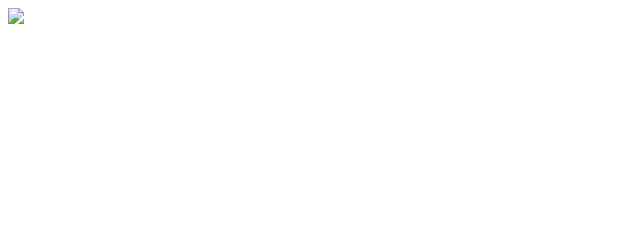
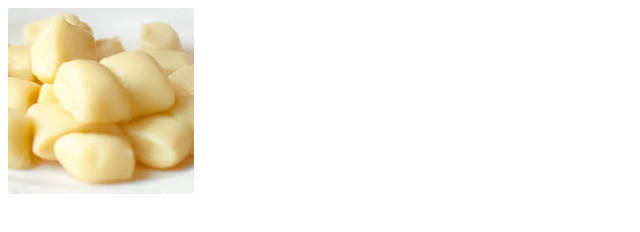
Before and after one commit to Bartosz8291/bartosz-website, a plain HTML site: page assets/images/kopytko.html in a window 1280 px wide. Shown: the whole page, without its empty margins (0-640 px from the left). Drawn offline with Linux system fonts and the light colour scheme.

Commit message:
Update kopytko.html

```diff
--- a/assets/images/kopytko.html
+++ b/assets/images/kopytko.html
@@ -1,2 +1,2 @@
 <title>kopytka1.jpeg 180px</title>
-<img src="assets/images/kopytka1.jpeg"></img>
+<img src="kopytka1.jpeg"></img>
```
